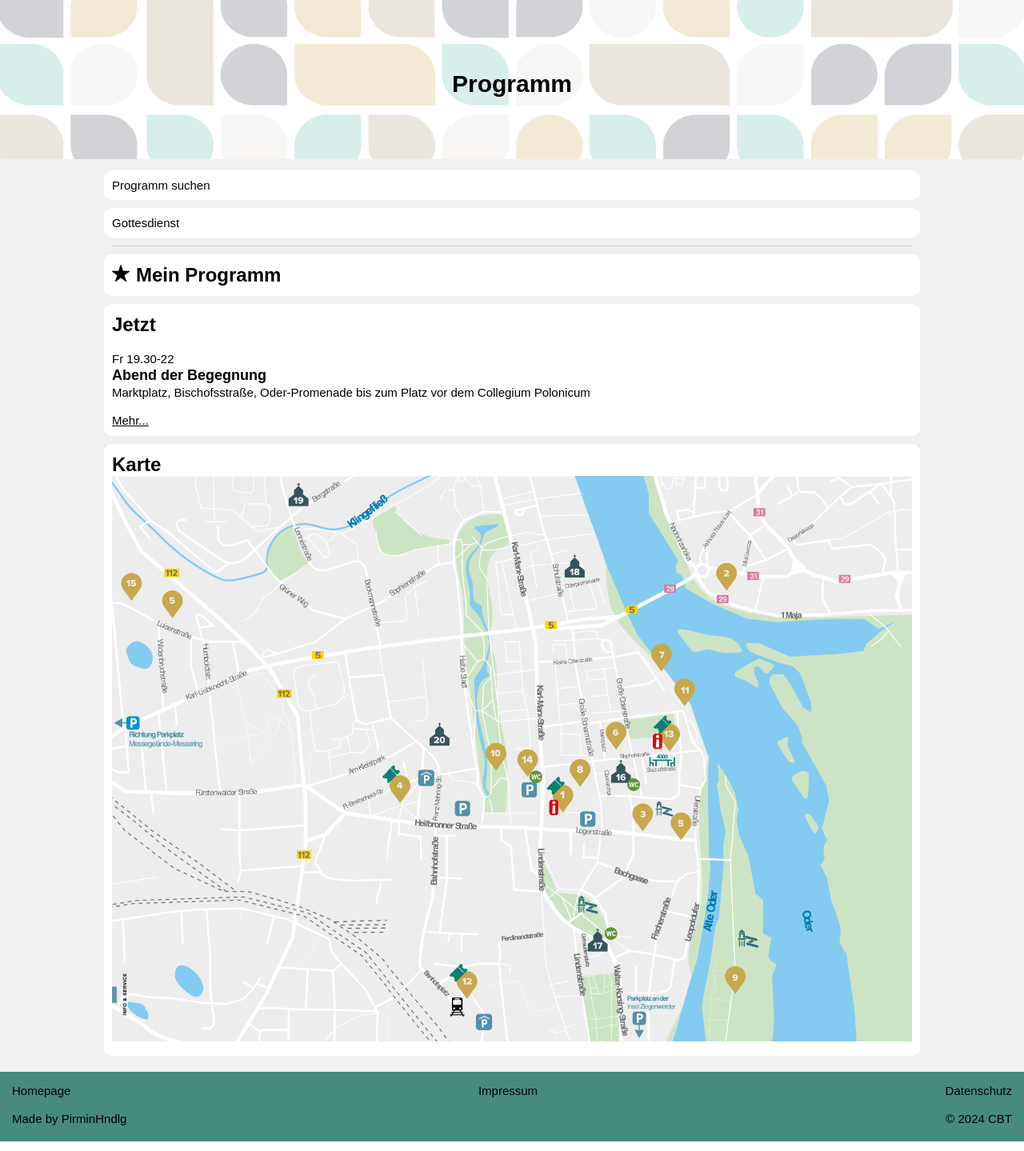
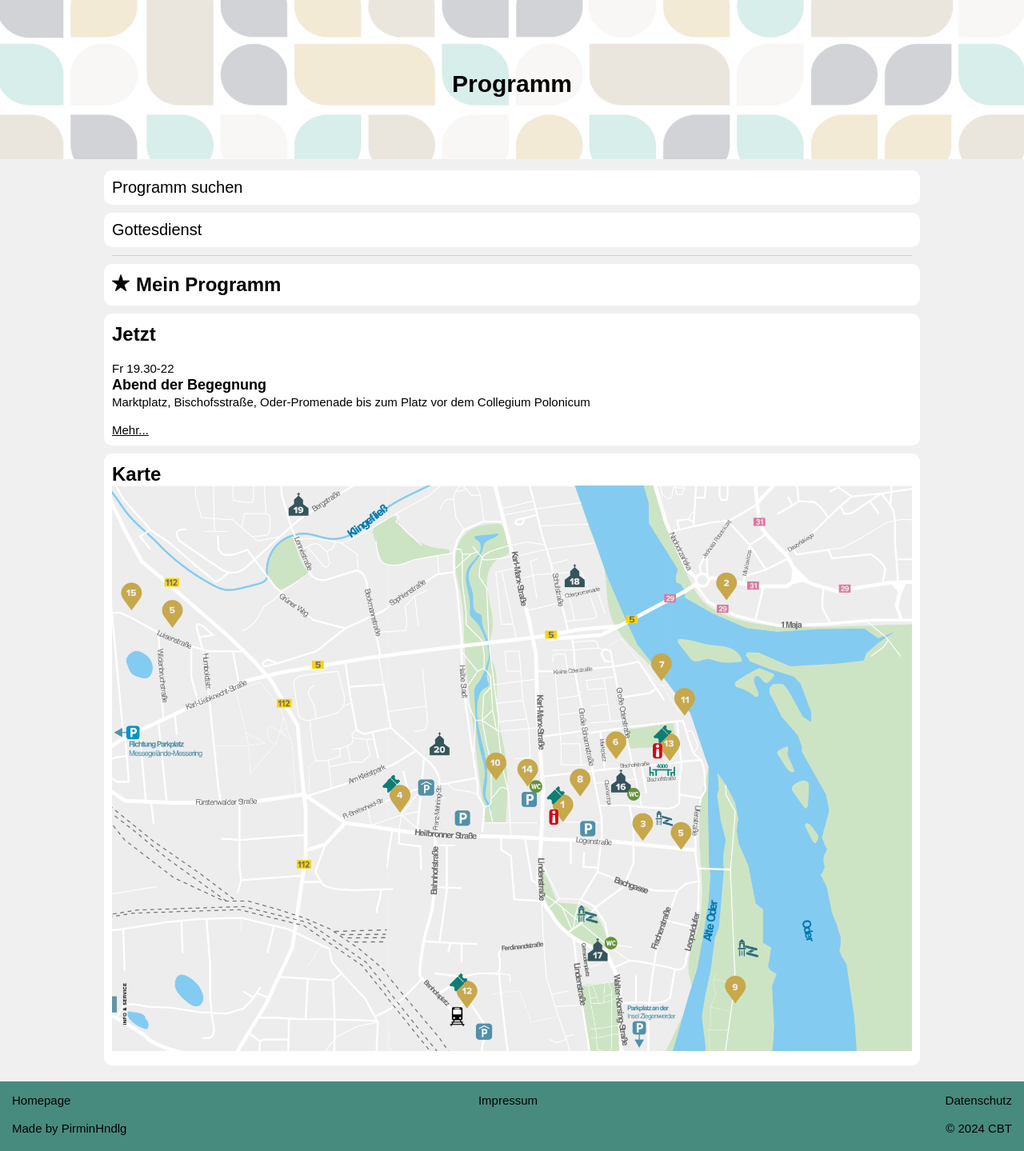
Before and after one commit to PirminHndlg/CBT2024, a Flask app: page /de/ in a window 1280 px wide. Shown: the part 219-1658 px from the top of the page at 80% size. Run offline with Flask 3, Linux system fonts and the light colour scheme.

Commit message:
bigger text for program search, gottesdiesnt

```diff
--- a/templates/index.html
+++ b/templates/index.html
@@ -11,13 +11,13 @@
 
     <a href="{{ url_for('programm', lang=lang) }}" class="container-headline">
         <div class="container">
-            <p>{{ "search_program"|translate(lang) }}</p>
+            <a class="container-headline">{{ "search_program"|translate(lang) }}</a>
         </div>
     </a>
 
-    <a href="{{ url_for('gottesdienst', lang=lang) }}" class="container-headline">
+    <a href="{{ url_for('gottesdienst', lang=lang) }}">
         <div class="container">
-            <p> {{ "service"|translate(lang) }}</p>
+            <a class="container-headline"> {{ "service"|translate(lang) }}</a>
         </div>
     </a>
 
```
